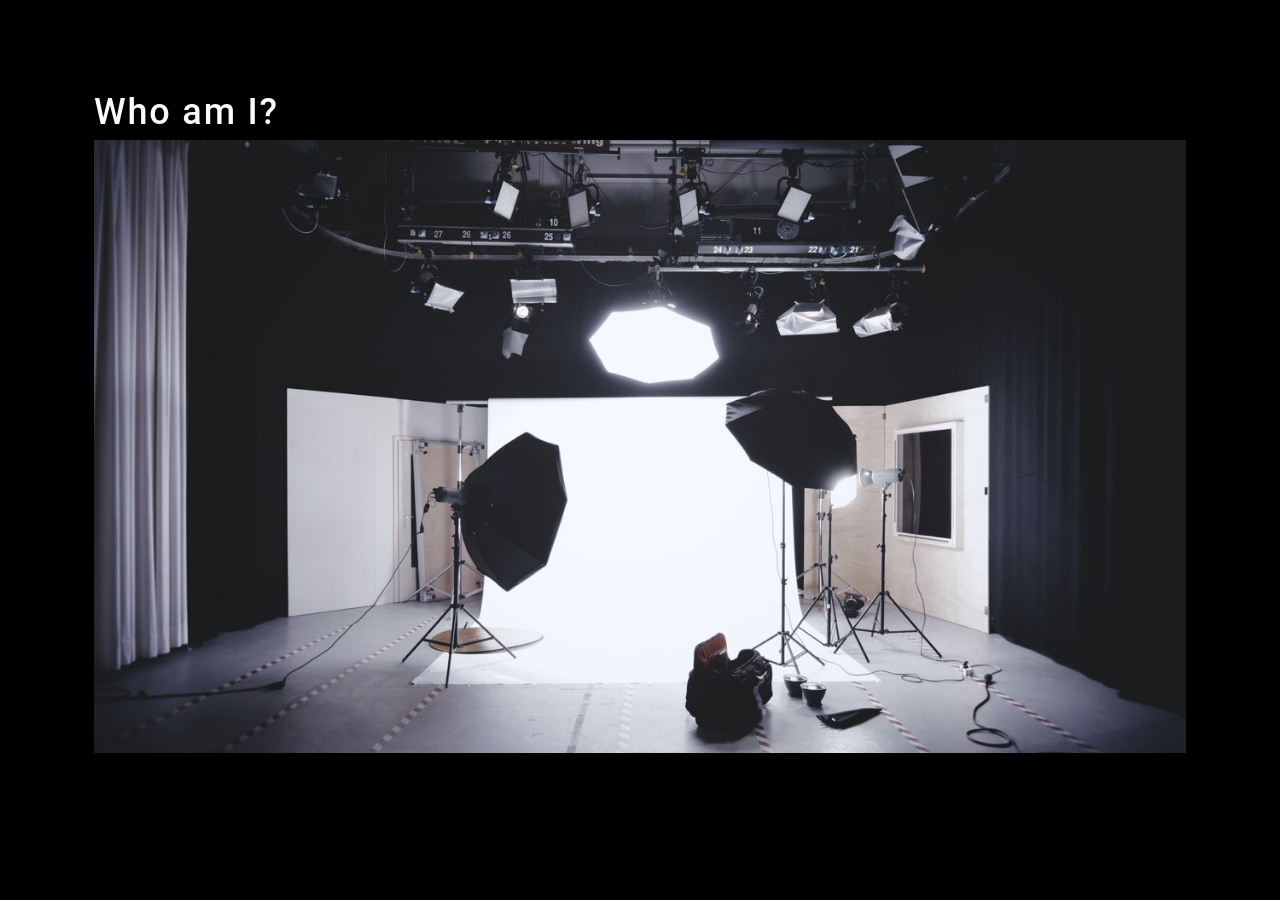
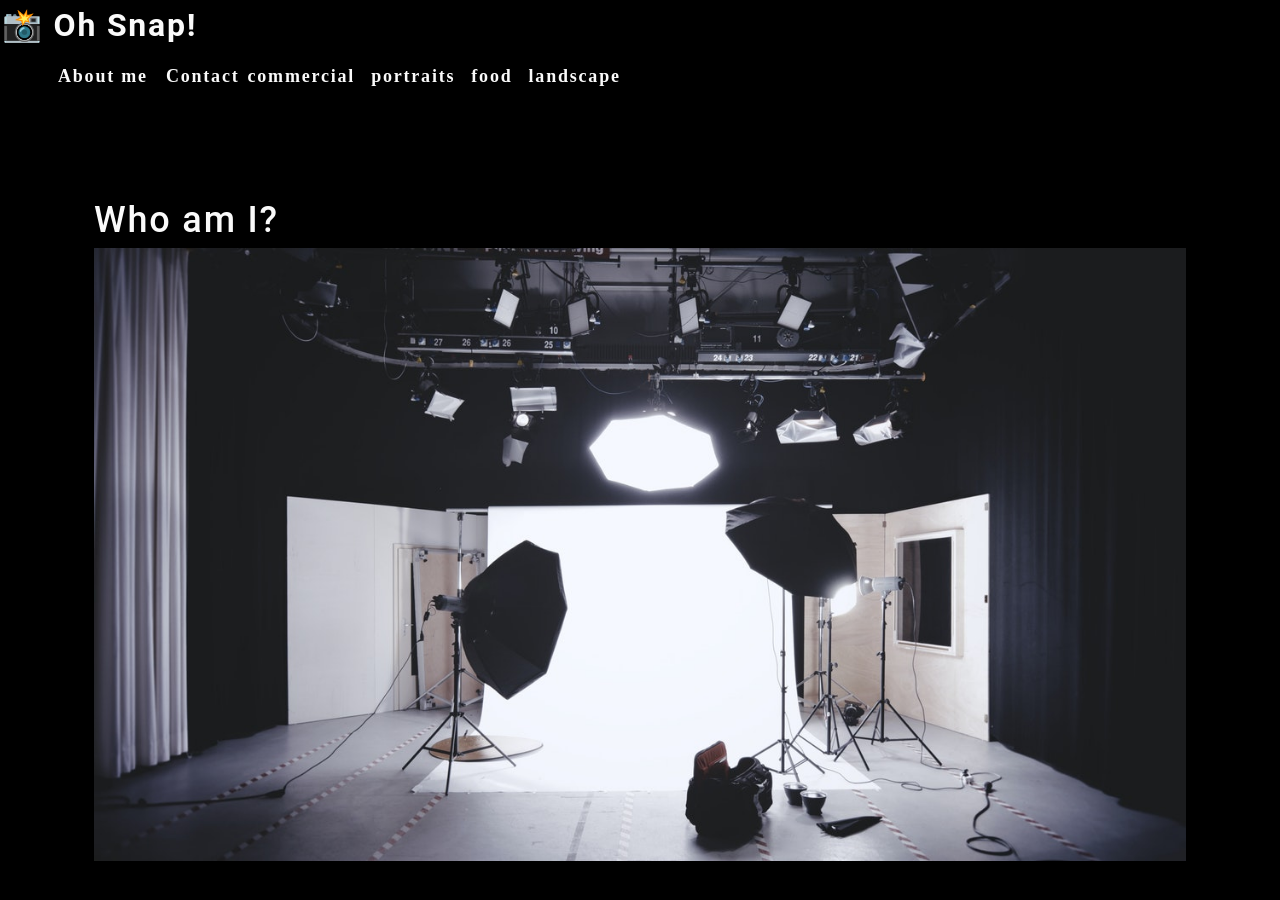
Before and after one commit to CHAUDHARYS1/photo-port, a React (Create React App) app: page / in a window 1280 px wide. Shown: the top 900 px of the page. Before the commit the page ends 851 px from the top, so only its background shows below. Built offline with nearby package versions, Linux system fonts and the light colour scheme.

Commit message:
create nav component

```diff
--- a/src/App.js
+++ b/src/App.js
@@ -1,13 +1,18 @@
 import React from 'react';
+import Nav from './components/Nav';
 import About from './components/About';
+
 
 
 function App(){
   return(
     <div>
-      <main>
-        <About></About>
-      </main>
+      <Nav></Nav>
+        <main>
+          <About>
+
+          </About>
+        </main>
     </div>
   );
 }
--- /dev/null
+++ b/src/components/Nav/index.js
@@ -0,0 +1,53 @@
+import React from "react";
+
+const categories = [
+    {
+      name: "commercial",
+      description:
+        "Photos of grocery stores, food trucks, and other commercial projects",
+    },
+    { name: "portraits", description: "Portraits of people in my life" },
+    { name: "food", description: "Delicious delicacies" },
+    {
+      name: "landscape",
+      description: "Fields, farmhouses, waterfalls, and the beauty of nature",
+    },
+  ];
+
+function categorySelected(name){
+    console.log(`${name} clicked`);
+}
+
+function Nav() {
+    return (
+        <header>
+            <h2>
+                <a href="/">
+                    <span role="img" aria-label="camera"> 📸</span> Oh Snap!
+                </a>
+            </h2>
+
+            <nav>
+                <ul className="flex-row">
+                    <li className="mx-2">
+                        <a href="#about">
+                            About me
+                        </a>
+                    </li>
+                    <li>
+                        <span>Contact</span>
+                    </li>
+                    {categories.map((category) => (
+                        <li className="mx-1" key={category.name}>
+                            <span onClick={() => categorySelected(category.name)} >
+                                {category.name}
+                            </span>
+                        </li>
+                    ))}
+                </ul>
+            </nav>
+        </header>
+    );
+}
+
+export default Nav;
```
